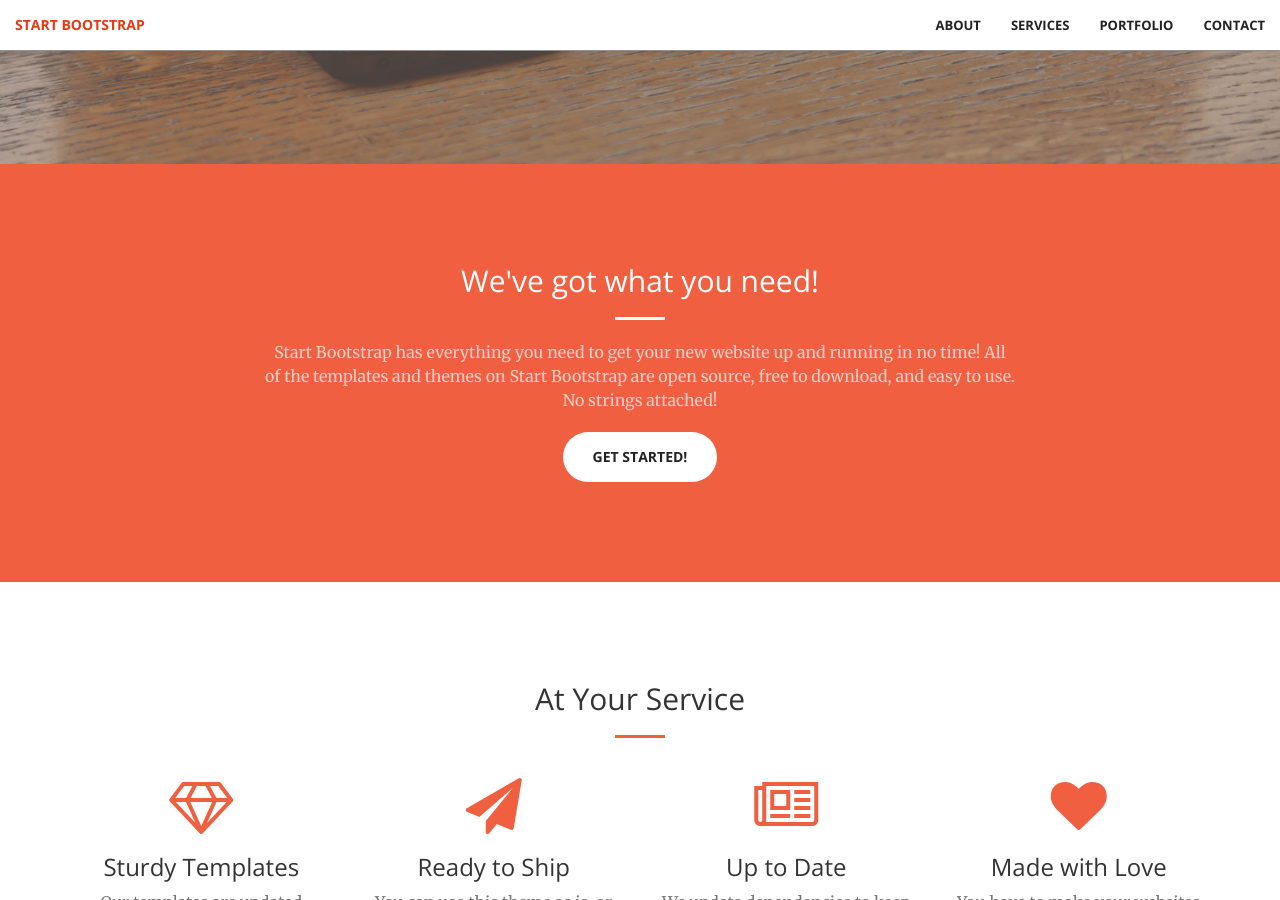
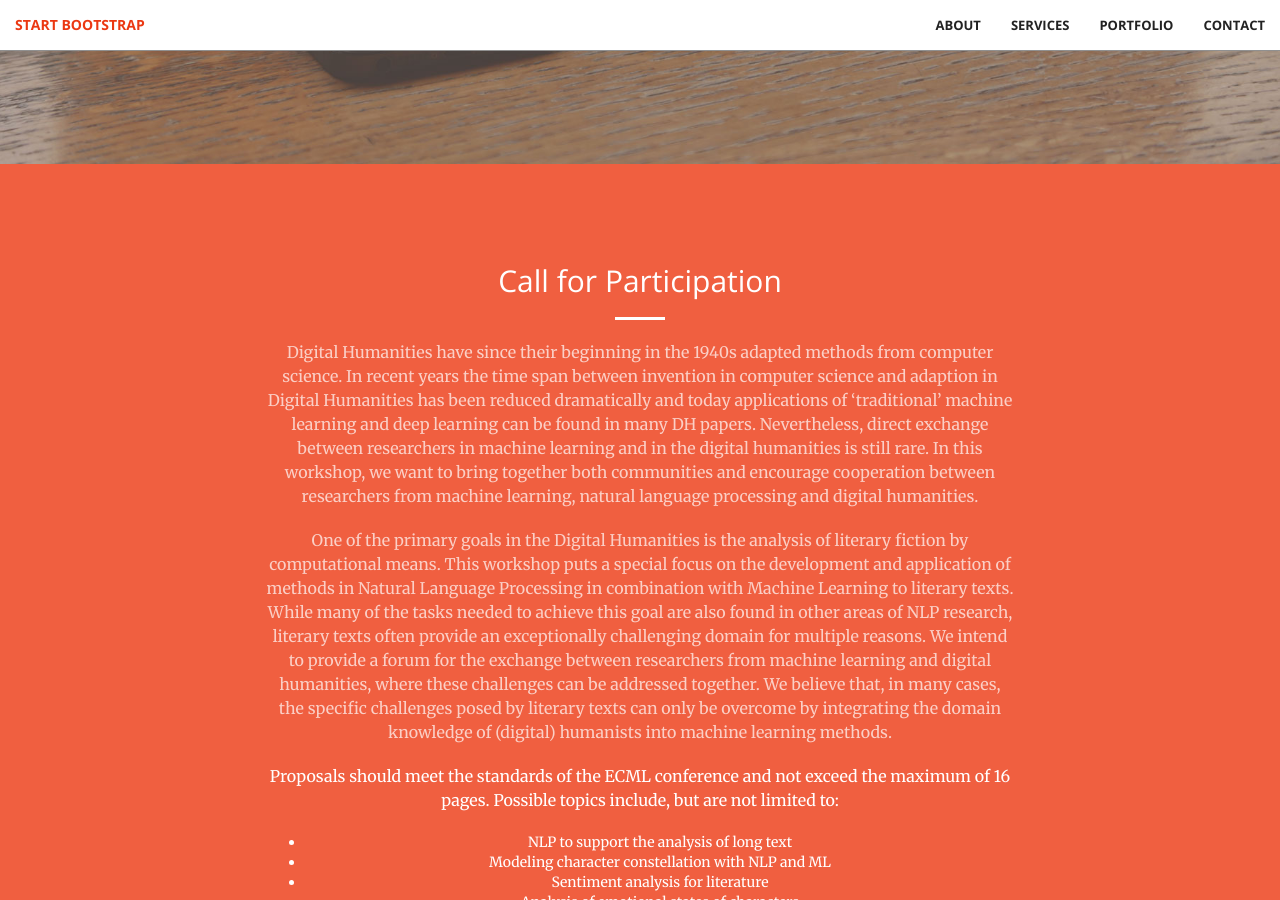
Before and after one commit to cophi-wue/ecml19.hummel.github.io, a Jekyll site: the page built from index.html, in a window 1280 px wide and 900 px high, scrolled down 736 px. Built offline with Jekyll 4.4.1, drawn with Linux system fonts in a browser that asks for light colours; some of the changed text lies outside the part shown.

Commit message:
Update call-to-action.html

```diff
--- a/_includes/call-to-action.html
+++ b/_includes/call-to-action.html
@@ -2,10 +2,49 @@
     <div class="container">
         <div class="row">
             <div class="col-lg-8 col-lg-offset-2 text-center">
-                <h2 class="section-heading">We've got what you need!</h2>
+                <h2 class="section-heading">Call for Participation</h2>
                 <hr class="light">
-                <p class="text-faded">Start Bootstrap has everything you need to get your new website up and running in no time! All of the templates and themes on Start Bootstrap are open source, free to download, and easy to use. No strings attached!</p>
-                <a href="#" class="btn btn-default btn-xl">Get Started!</a>
+                <p class="text-faded">Digital Humanities have since their beginning in the 1940s
+                    adapted methods from computer science. In recent years the time span between
+                    invention in computer science and adaption in Digital Humanities has been reduced
+                    dramatically and today applications of ‘traditional’ machine learning and deep learning
+                    can be found in many DH papers. Nevertheless, direct exchange between researchers in
+                    machine learning and in the digital humanities is still rare. In this workshop, we want
+                    to bring together both communities and encourage cooperation between researchers from
+                    machine learning, natural language processing and digital humanities.</p>
+                <p class="text-faded">One of the primary goals in the Digital Humanities is the analysis of literary fiction by computational means.
+                    This workshop puts a special focus on the development and application of methods in Natural
+                    Language Processing in combination with Machine Learning to literary texts. While many of the
+                    tasks needed to achieve this goal are also found in other areas of NLP research,
+                    literary texts often provide an exceptionally challenging domain for multiple reasons.
+                    We intend to provide a forum for the exchange between researchers from machine learning
+                    and digital humanities, where these challenges can be addressed together. We believe that,
+                    in many cases, the specific challenges posed by literary texts can only be overcome
+                    by integrating the domain knowledge of (digital) humanists into machine learning methods.</p>
+                <p>Proposals should meet the standards of the ECML conference and not exceed the maximum of 16 pages.
+                    Possible topics include, but are not limited to:<p>
+                <ul>
+                    <li>NLP to support the analysis of long text</li>
+                    <li>Modeling character constellation with NLP and ML</li>
+                    <li>Sentiment analysis for literature</li>
+                    <li>Analysis of emotional states of characters</li>
+                    <li>Coreference resolution for long documents</li>
+                    <li>Analysis of indirect characterisation</li>
+                    <li>Dealing with semantic change in historical texts</li>
+                    <li>Dealing with dialect in texts</li>
+                    <li>Social network extraction from text</li>
+                    <li>Social network analysis from text</li>
+                    <li>Analysis of character relations</li>
+                    <li>Machine Learning for analysis of plot</li>
+                    <li>Text generation of long and complex texts</li>
+                    <li>Extraction and use of weak labels</li>
+                    <li>Transfer learning to deal with few labeled information</li>
+                    <li>Modeling literary text with deep learning</li>
+                    <li>Knowledge representation for literary (long) texts</li>
+                    <li>Integrating domain knowledge about literature into machine learning methods</li>
+                 <p>In addition to that we encourage the submission of late breaking research results with up to 4 pages length.</p>
+
+                </ul>
             </div>
         </div>
     </div>
```
